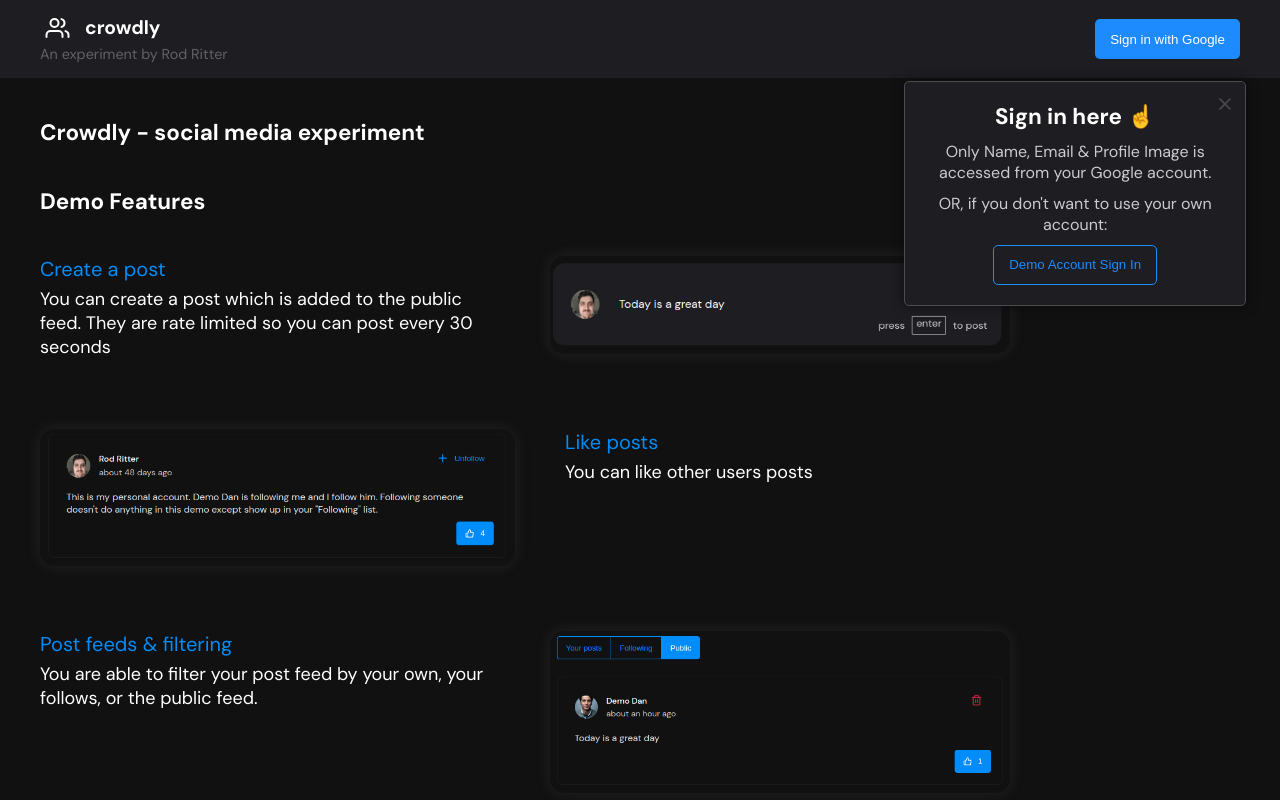
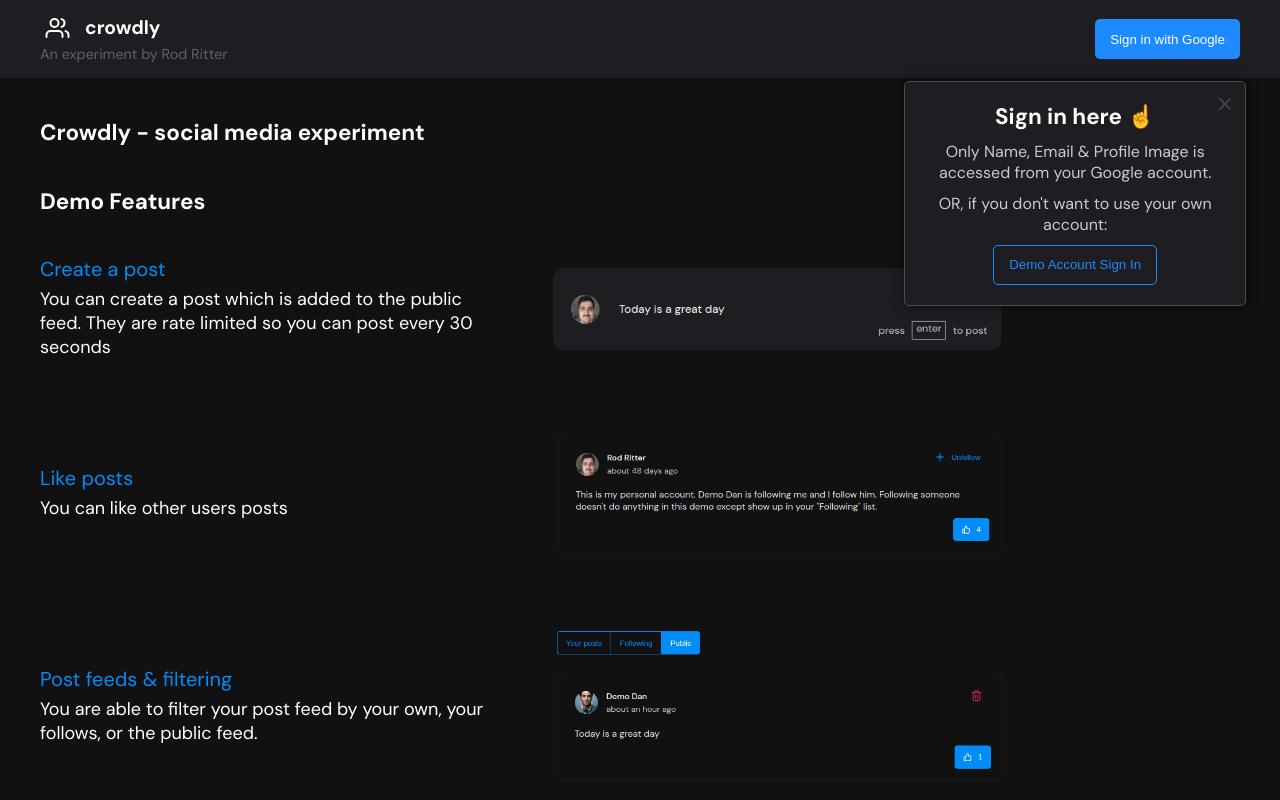
Before and after one commit to RodRitter/social-media-concept, a Next.js app: page / in a window 1280 px wide. Built offline with nearby package versions, Linux system fonts and the light colour scheme; no server answers.

Commit message:
landign page

```diff
--- a/pages/index.js
+++ b/pages/index.js
@@ -27,6 +27,7 @@ const FeatureRow = styled.div`
     display: flex;
     padding-bottom: 60px;
     max-width: 1000px;
+    align-items: center;
 
     > div {
         flex: 1;
@@ -46,9 +47,6 @@ const FeatureImageWrapper = styled.div`
 
     img {
         width: 100%;
-        box-shadow: 0px 0px 15px 0px rgba(110, 110, 110, 0.2);
-        -webkit-box-shadow: 0px 0px 15px 0px rgba(110, 110, 110, 0.2);
-        -moz-box-shadow: 0px 0px 15px 0px rgba(110, 110, 110, 0.2);
         border-radius: 15px;
     }
 `;
@@ -101,16 +99,16 @@ const Feed = ({ className }) => {
                 </FeatureRow>
 
                 <FeatureRow>
+                    <FeatureText>
+                        <h1>Like posts</h1>
+                        <p>You can like other users posts</p>
+                    </FeatureText>
                     <FeatureImageWrapper>
                         <img
                             src="/img/features/feature-like.png"
                             alt="feature-1"
                         />
                     </FeatureImageWrapper>
-                    <FeatureText>
-                        <h1>Like posts</h1>
-                        <p>You can like other users posts</p>
-                    </FeatureText>
                 </FeatureRow>
 
                 <FeatureRow>
```
